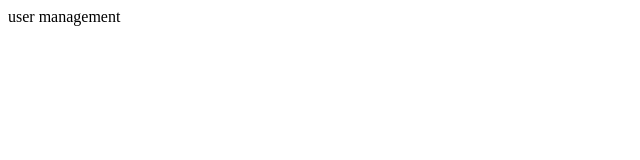
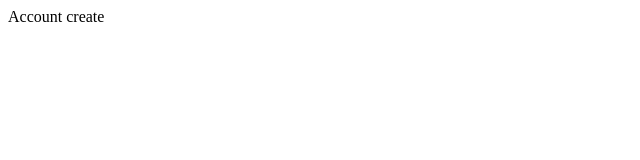
Before and after one commit to taemphong/hello-git, a plain HTML site: page user.html in a window 1280 px wide. Shown: the full height of the page, 0-640 px from the left. Drawn offline with Linux system fonts and the light colour scheme.

Commit message:
add account

```diff
--- a/user.html
+++ b/user.html
@@ -6,6 +6,6 @@
     <title>Document</title>
 </head>
 <body>
-    user management
+    Account create
 </body>
 </html>
```
